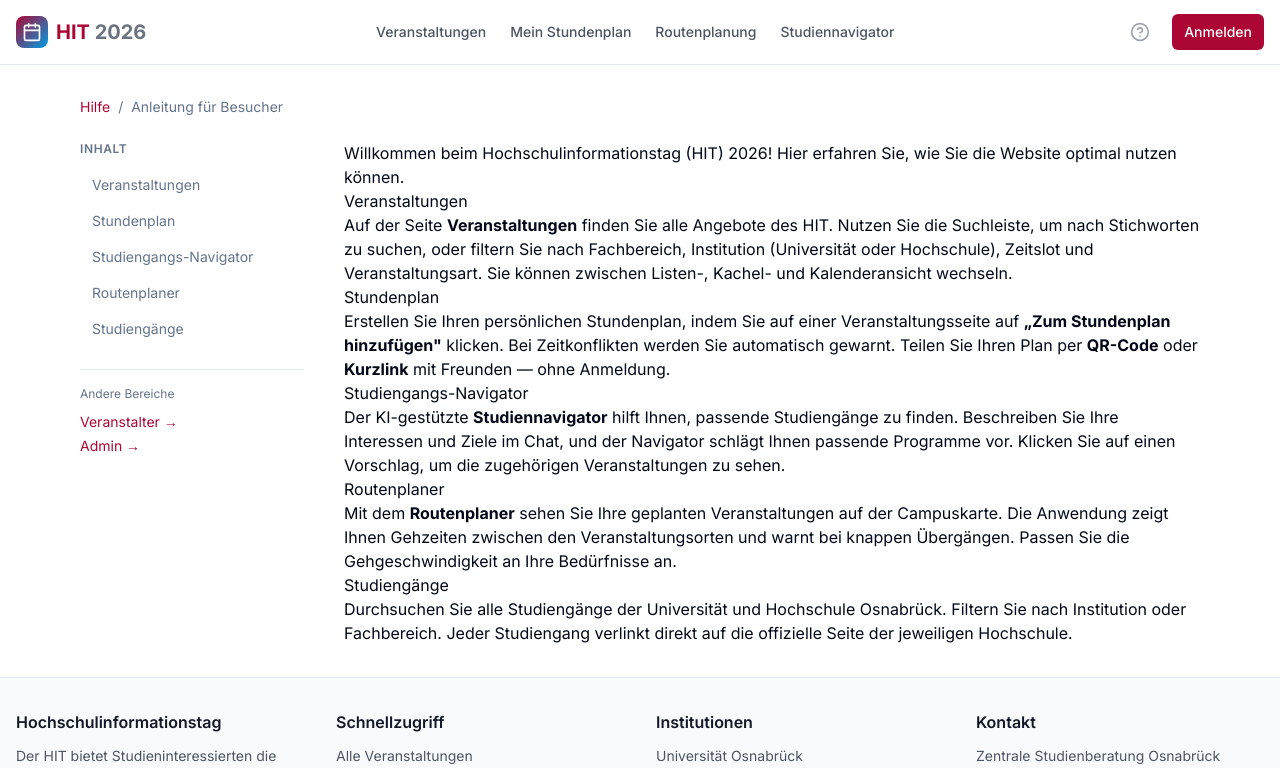
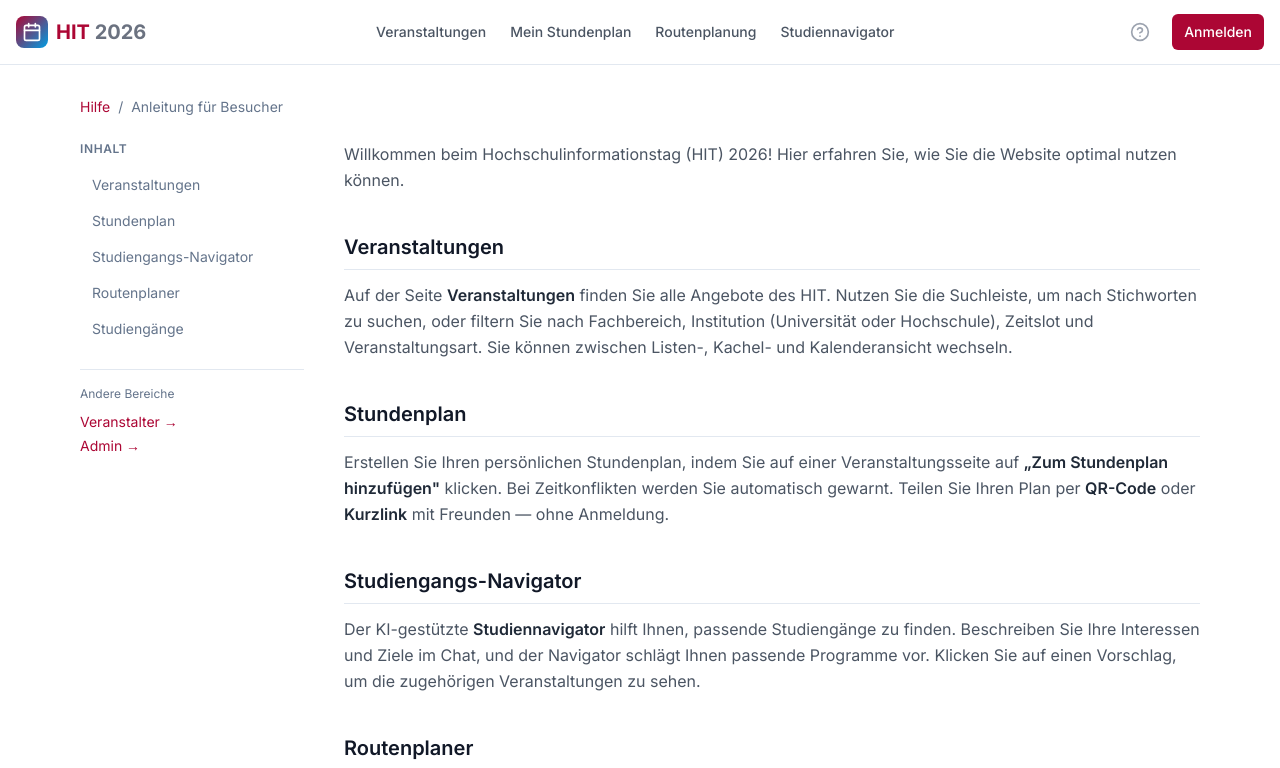
Before and after one commit to Odrec/HIT-Website-Project, a Next.js app: page /hilfe/besucher in a window 1280 px wide. Shown: the top 768 px of the page. Built offline with nearby package versions, Linux system fonts and the light colour scheme; no server answers.

Commit message:
fix: style markdown content with Tailwind classes instead of missing prose plugin

```diff
--- a/src/app/(public)/hilfe/[role]/page.tsx
+++ b/src/app/(public)/hilfe/[role]/page.tsx
@@ -64,11 +64,26 @@ export default async function HelpRolePage({ params }: HelpRolePageProps) {
       const text = typeof children === 'string' ? children : String(children)
       const id = slugify(text)
       return (
-        <h2 id={id} {...props}>
+        <h2 id={id} className="text-xl font-semibold text-hit-gray-900 mt-10 mb-3 scroll-mt-24 border-b pb-2" {...props}>
           {children}
         </h2>
       )
     },
+    p: ({ children, ...props }: React.ComponentPropsWithoutRef<'p'>) => (
+      <p className="text-hit-gray-600 leading-relaxed mb-4" {...props}>{children}</p>
+    ),
+    strong: ({ children, ...props }: React.ComponentPropsWithoutRef<'strong'>) => (
+      <strong className="font-semibold text-hit-gray-800" {...props}>{children}</strong>
+    ),
+    ul: ({ children, ...props }: React.ComponentPropsWithoutRef<'ul'>) => (
+      <ul className="list-disc pl-6 mb-4 space-y-1 text-hit-gray-600" {...props}>{children}</ul>
+    ),
+    li: ({ children, ...props }: React.ComponentPropsWithoutRef<'li'>) => (
+      <li className="leading-relaxed" {...props}>{children}</li>
+    ),
+    a: ({ children, href, ...props }: React.ComponentPropsWithoutRef<'a'>) => (
+      <a href={href} className="text-hit-uni-500 hover:underline" {...props}>{children}</a>
+    ),
   }
 
   return (
--- a/src/components/help/HelpLayout.tsx
+++ b/src/components/help/HelpLayout.tsx
@@ -78,7 +78,7 @@ export function HelpLayout({ children, title, tocEntries, currentRole }: HelpLay
           </div>
 
           {/* Rendered markdown content */}
-          <article className="prose prose-sm max-w-none prose-headings:scroll-mt-24">
+          <article className="max-w-none">
             {children}
           </article>
         </div>
```
